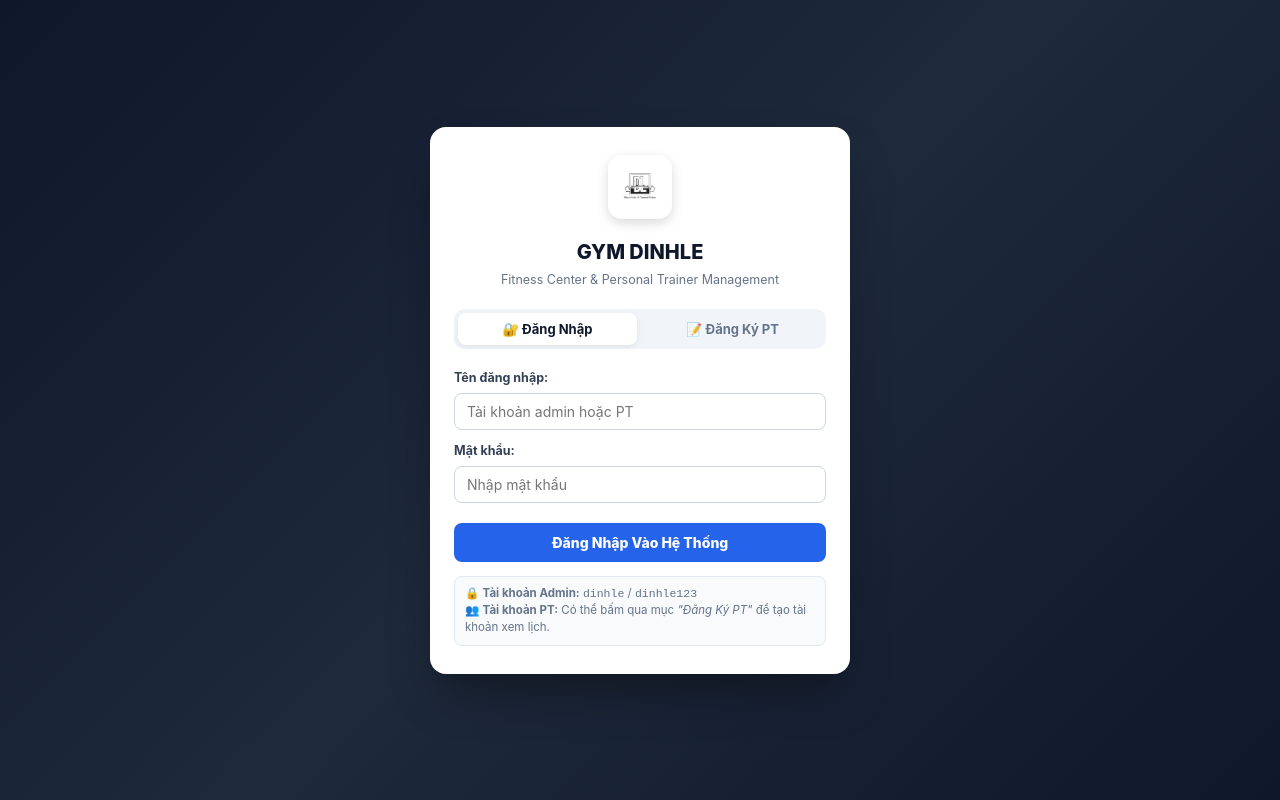
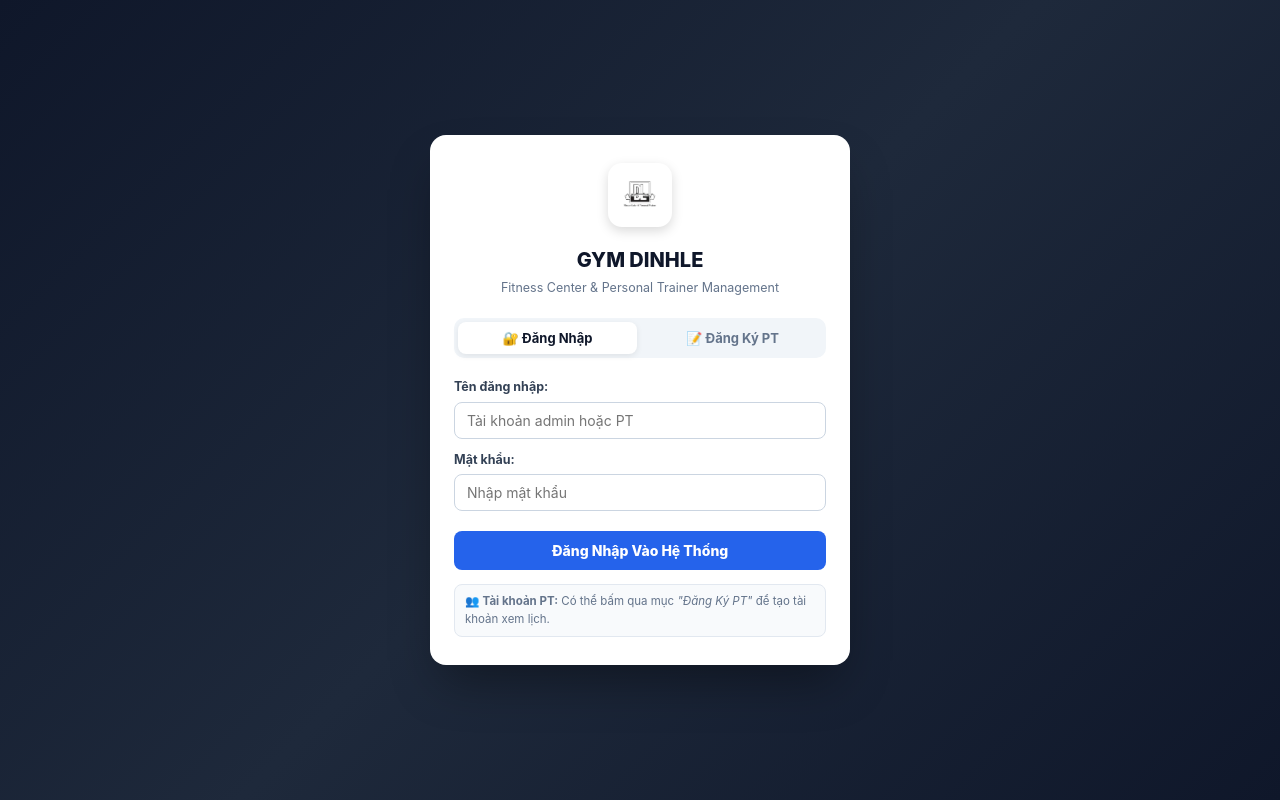
Before and after one commit to nguyenkimbao27092004/ln-training-frontend, a React app: page / in a window 1280 px wide. Built offline with nearby package versions, Linux system fonts and the light colour scheme; the HTML template or start-up script is replaced by a standard one.

Commit message:
Cap nhat giao dien dang nhap

```diff
--- a/src/App.jsx
+++ b/src/App.jsx
@@ -559,8 +559,6 @@ export default function App() {
           </form>
 
           <div className="AuthHint">
-            🔒 <strong>Tài khoản Admin:</strong> <code>dinhle</code> / <code>dinhle123</code>
-            <br />
             👥 <strong>Tài khoản PT:</strong> Có thể bấm qua mục <em>"Đăng Ký PT"</em> để tạo tài khoản xem lịch.
           </div>
         </div>
```
